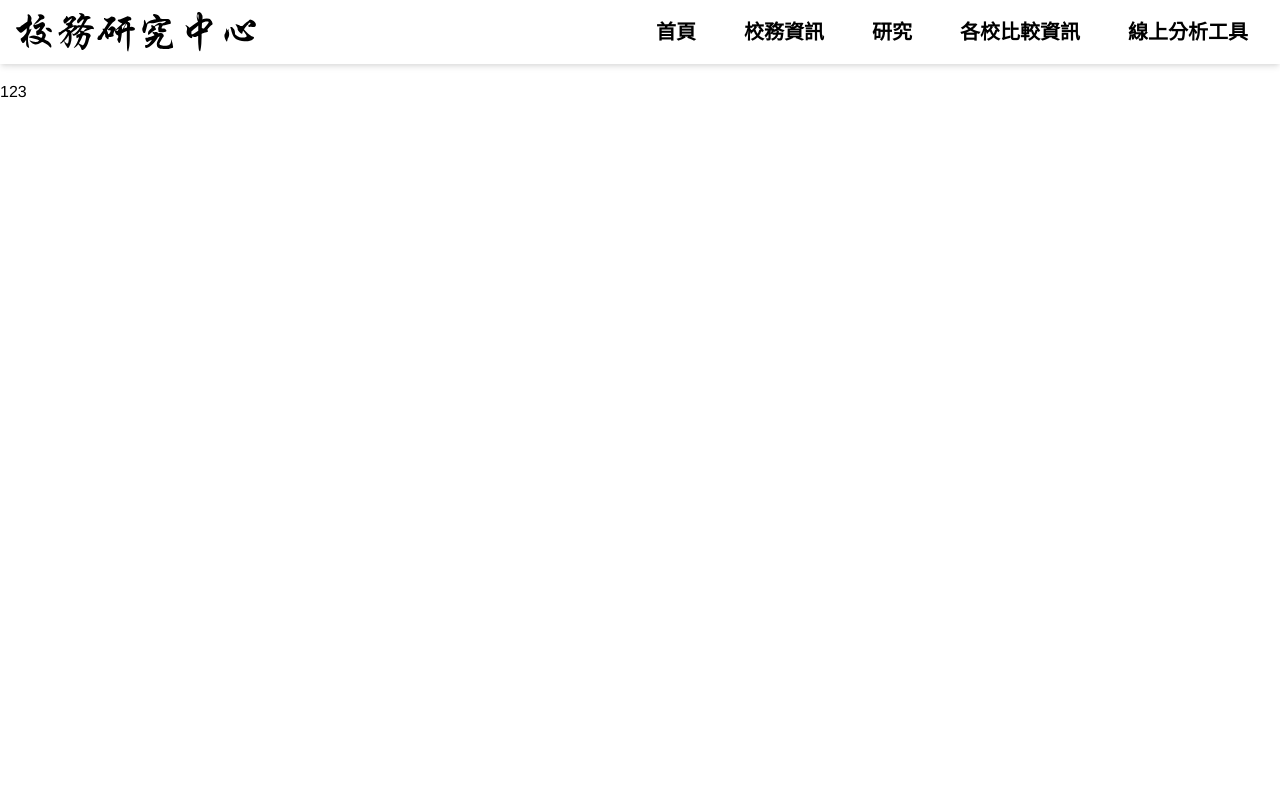
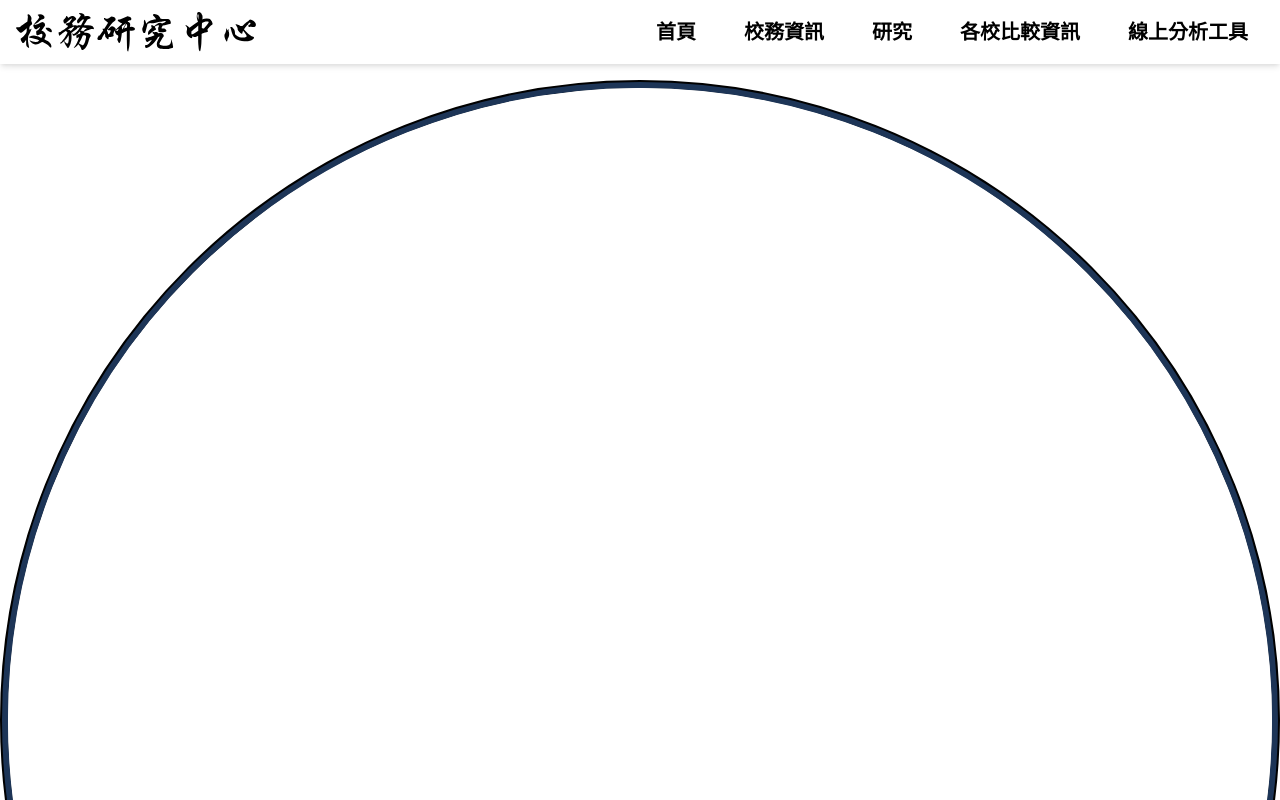
Before and after one commit to NTUT-rosita/rosita-front, a Vue app: page /chart-info in a window 1280 px wide. Built offline with nearby package versions, Linux system fonts and the light colour scheme.

Commit message:
make circle 1:1

```diff
--- a/src/assets/scss/components/chart-info/chart.scss
+++ b/src/assets/scss/components/chart-info/chart.scss
@@ -1,23 +1,31 @@
-#circle {
+.circle {
+  padding: min(50%);
+  max-height: 100%;
+
+  &__outer {
+    position: absolute;
+    top: 0;
+    left: 0;
+    bottom: 0;
+    right: 0;
     margin: auto;
-  position: relative;
-  height: 100vh;
-  width: 100vh;
+    height: 100%;
+    width: 100%;
     border-radius: 50%;
     border: 1vh solid #000000;
     background-color: #ffffff;
   }
 
-.chart {
+  &__inner {
     margin: 0;
-  position: absolute;
+    position: relative;
     top: 50%;
     left: 50%;
+    height: 100%;
+    width: 100%;
     transform: translate(-50%, -50%);
-
-  height: 90vh;
-  width: 90vh;
     border-radius: 50%;
     border: 1vh solid #ffffff;
     box-shadow: 0 0 0 6px #1d3557;
   }
+}
--- a/src/assets/scss/pages/chart-info.scss
+++ b/src/assets/scss/pages/chart-info.scss
@@ -1,5 +1,4 @@
 @import "../shared";
 
 @include page('chart-info') {
-  min-height: 100vh;
 }
--- /dev/null
+++ b/src/components/chart-info/chart/Chart.vue
@@ -0,0 +1,19 @@
+<template>
+  <div class="circle__container relative h-full overflow-y-hidden">
+    <div class="circle relative h-0">
+      <div class="circle__outer">
+        <div class="circle__inner"></div>
+      </div>
+    </div>
+  </div>
+</template>
+
+<script lang="ts">
+import { defineComponent } from "vue";
+import '@/assets/scss/components/chart-info/chart.scss'
+export default defineComponent({
+  name: "Chart"
+})
+</script>
+
+<style scoped></style>
--- a/src/components/chart-info/Chart.vue
+++ b/src/components/chart-info/filter-box/FilterBox.vue
@@ -1,14 +1,11 @@
 <template>
-  <div id="circle">
-    <div class="chart">CIRCLE</div>
-  </div>
+  <div></div>
 </template>
 
 <script lang="ts">
 import { defineComponent } from "vue";
-import '@/assets/scss/components/chart-info/chart.scss'
 export default defineComponent({
-  name: "Chart"
+  name: "FilterBox"
 })
 </script>
 
--- /dev/null
+++ b/src/components/chart-info/menu/ChartMenu.vue
@@ -0,0 +1,14 @@
+<template>
+  <div></div>
+</template>
+
+<script lang="ts">
+import { defineComponent } from "vue";
+export default defineComponent({
+  name: "ChartMenu"
+})
+</script>
+
+<style scoped>
+
+</style>
--- a/src/pages/ChartInfo.vue
+++ b/src/pages/ChartInfo.vue
@@ -1,23 +1,23 @@
 <template>
   <NavBar class="fixed"/>
-  <main id="chart-info" class="page-container">
-    <div class="mt-14 lg:mt-20">
-      123
-      <br>
-      <br><br><br><br><br><br><br>
+  <main id="chart-info" class="page-container min-h-screen h-screen">
+    <div class="pt-14 lg:pt-20 h-full">
+      <Chart/>
     </div>
   </main>
 </template>
 
 <script lang="ts">
 import { defineComponent } from 'vue'
-import NavBar from "@/components/app/Navbar/NavBar.vue";
+import NavBar from "@/components/app/Navbar/NavBar.vue"
+import Chart from "@/components/chart-info/chart/Chart.vue";
 import '@/assets/scss/pages/chart-info.scss'
 
 export default defineComponent({
   name: "ChartInfo",
   components: {
-    NavBar
+    NavBar,
+    Chart
   }
 })
 </script>
```
Lines whose indentation alone changed are shown as unchanged.
